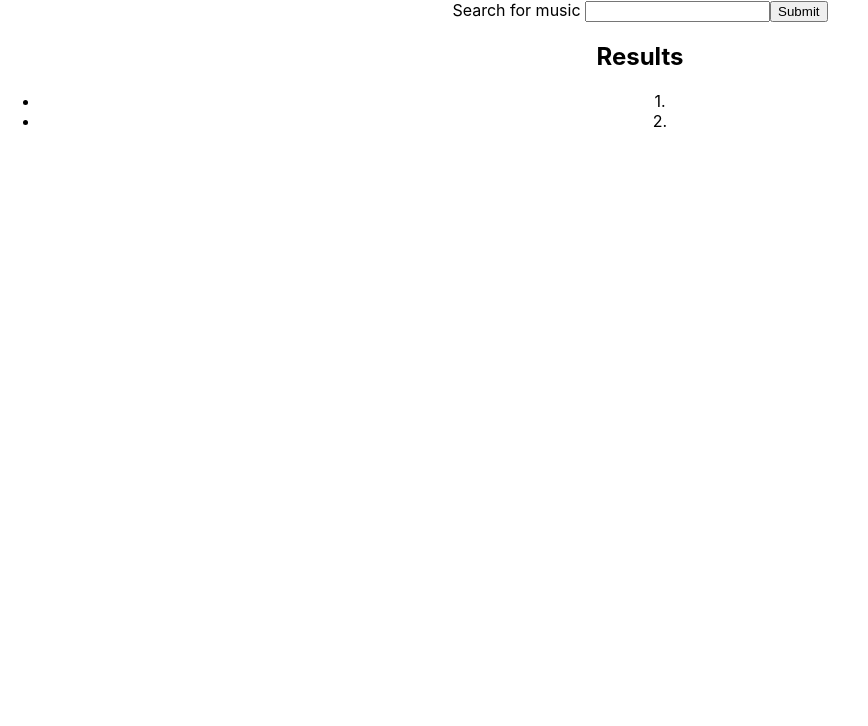
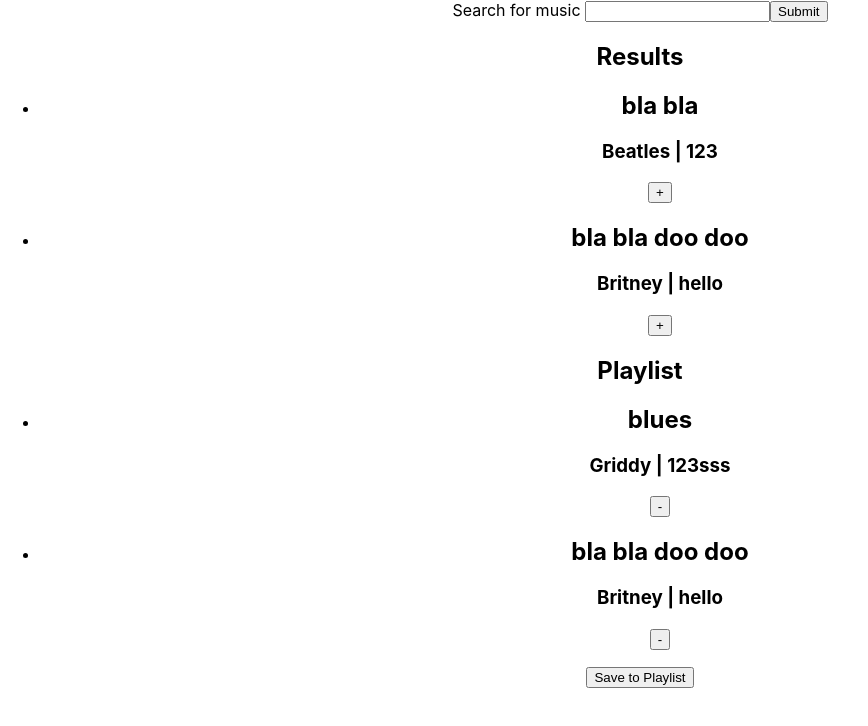
Before and after one commit to InbalGam/InbalGam.github.io, a React (Create React App) app in the folder Spotify App/jammming/: page / in a window 1280 px wide. Shown: the top 726 px of the page, without its empty margins (0-868 px from the left). Built offline with nearby package versions, Linux system fonts and the light colour scheme.

Commit message:
first static implementation

```diff
--- a/Spotify App/jammming/src/App.js
+++ b/Spotify App/jammming/src/App.js
@@ -2,39 +2,21 @@
 import './App.css';
 import SearchBar from './components/SearchBar';
 import Results from './components/SearchResults';
+import { useState } from 'react';
+import Playlist from './components/Playlist';
 
 function App() {
+  //const [isAdded, setIsAdded] = useState(false);
+
   return (
     <div className="App">
       <body className="App-body">
         <SearchBar />
         <Results />
+        <Playlist />
       </body>
     </div>
   );
-}
-
-// function App() {
-//   return (
-//     <div className="App">
-//       <header className="App-header">
-//         <img src={logo} className="App-logo" alt="logo" />
-//         <SearchBar />
-//         <Results />
-//         <p>
-//           Edit <code>src/App.js</code> and save to reload.
-//         </p>
-//         <a
-//           className="App-link"
-//           href="https://reactjs.org"
-//           target="_blank"
-//           rel="noopener noreferrer"
-//         >
-//           Learn React
-//         </a>
-//       </header>
-//     </div>
-//   );
-// }
+};
 
 export default App;
--- a/Spotify App/jammming/src/components/Playlist.js
+++ b/Spotify App/jammming/src/components/Playlist.js
@@ -0,0 +1,17 @@
+import Tracklist from "./Tracklist";
+
+function Playlist() {
+    let chosen = [{songName:"blues", artist:"Griddy", album:"123sss"}, {songName:"bla bla doo doo", artist:"Britney", album:"hello"}];
+
+    return (
+        <div className="playlist">
+            <h2>Playlist</h2>
+            <ul>
+            <Tracklist tracks={chosen} button={'-'}/>
+            </ul>
+            <button> Save to Playlist </button>
+        </div>
+    );
+};
+
+export default Playlist;
--- a/Spotify App/jammming/src/components/SearchResults.js
+++ b/Spotify App/jammming/src/components/SearchResults.js
@@ -1,10 +1,13 @@
+import Tracklist from "./Tracklist";
+
 function Results() {
+    let resList = [{songName:"bla bla", artist:"Beatles", album:"123"}, {songName:"bla bla doo doo", artist:"Britney", album:"hello"}];
+
     return (
         <div className="search-results">
             <h2>Results</h2>
             <ul>
-                <li>1.</li>
-                <li>2.</li>
+            <Tracklist tracks={resList} button={'+'}/>
             </ul>
         </div>
     );
--- a/Spotify App/jammming/src/components/Track.js
+++ b/Spotify App/jammming/src/components/Track.js
@@ -0,0 +1,10 @@
+function Track(props) {
+    return (
+        <div className="track">
+            <h2>{props.songName}</h2>
+            <h3>{props.artist} | {props.album}</h3>
+        </div>
+    );
+};
+
+export default Track;
--- a/Spotify App/jammming/src/components/Tracklist.js
+++ b/Spotify App/jammming/src/components/Tracklist.js
@@ -0,0 +1,14 @@
+import Track from "./Track";
+
+function Tracklist(props) {
+    // props => [track1 = {songname: "", artist: "", album: ""}, track2]
+
+    return (
+        props.tracks.map((el, ind) =>
+                        <li key={ind}>
+                        <Track songName={el.songName} artist={el.artist} album={el.album}/> <button> {props.button} </button>
+                        </li>)
+    );
+};
+
+export default Tracklist;
```
